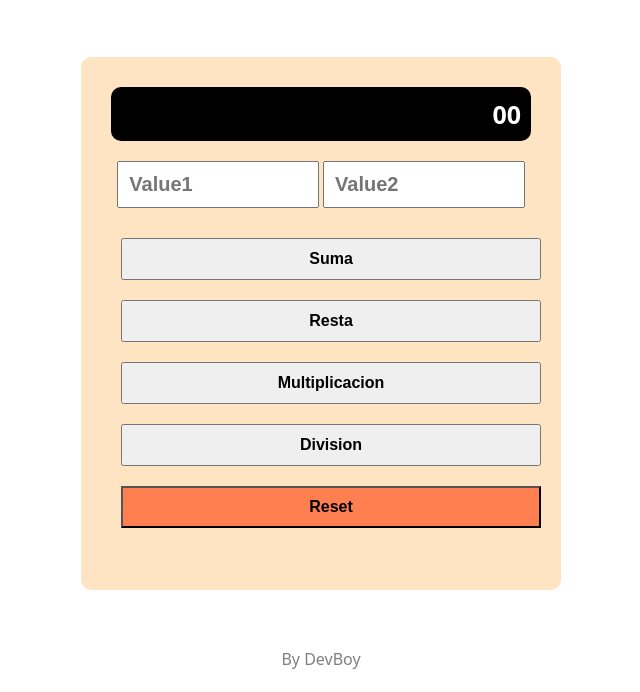
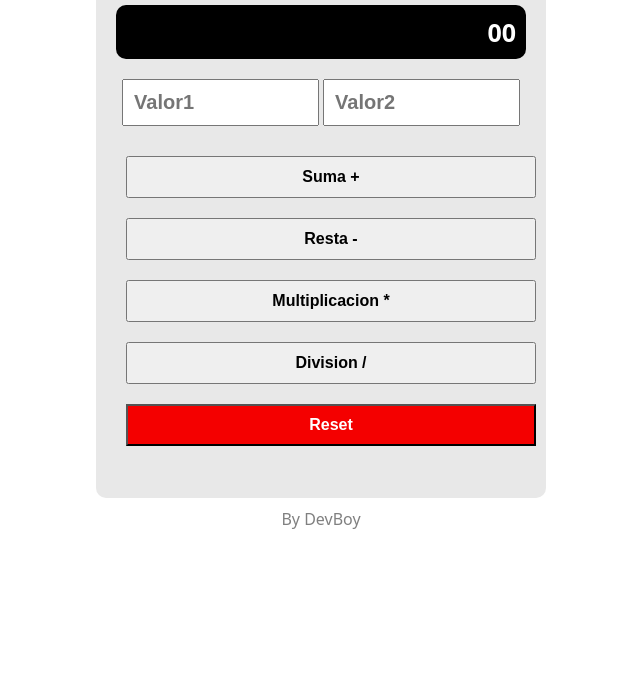
Before and after one commit to JohjanEspinosa/01.-SimpleCalculator, a plain HTML site: page index.html in a window 1280 px wide. Shown: the part 108-800 px from the top of the page, without its empty margins (319-959 px from the left). Drawn offline with Linux system fonts and the light colour scheme.

Commit message:
Calculator

```diff
--- a/index.html
+++ b/index.html
@@ -1,5 +1,6 @@
 <!DOCTYPE html>
 <html lang="en">
+
 <head>
   <meta charset="UTF-8" />
   <meta http-equiv="X-UA-Compatible" content="IE=edge" />
@@ -7,31 +8,28 @@
   <title>Simple Calculator | 01/100 Projects | By DevBoy</title>
   <link rel="stylesheet" href="styles.css" />
 </head>
+
 <body>
-    <h1>Simple Calculator</h1>
   <div class="container">
     <!-- Output -->
-
+    <h1>Calculadora Sencilla</h1>
     <div id="output">00</div>
-
     <!-- Inputs -->
-      <input type="text" id="input1" placeholder="Value1" />
-      <input type="text" id="input2" placeholder="Value2" />
-
+    <input type="text" id="input1" placeholder="Valor1" />
+    <input type="text" id="input2" placeholder="Valor2" />
     <!-- Buttons -->
     <div class="btns-container">
-        <button class="btns" onclick="add()">Suma</button>
-        <button class="btns" onclick="sub()">Resta</button>
-        <button class="btns" onclick="mul()">Multiplicacion</button>
-        <button class="btns" onclick="div()">Division</button>
+      <button class="btns" onclick="add()">Suma +</button>
+      <button class="btns" onclick="sub()">Resta -</button>
+      <button class="btns" onclick="mul()">Multiplicacion *</button>
+      <button class="btns" onclick="div()">Division /</button>
       <button class="btns" onclick="reset()" id="reset">Reset</button>
     </div>
-      <br />
+    <br/>
   </div>
   <footer>
-      <a href="https://www.instagram.com/codebustler" target="blank"
-        >By DevBoy</a
-      >
+    <a href="https://www.instagram.com/eldevboy" target="blank"
+    >By DevBoy</a>
   </footer>
   <script src="script.js"></script>
 </body>
--- a/styles.css
+++ b/styles.css
@@ -4,7 +4,7 @@
 
 body {
   width: 100%;
-  height: 100vh;
+  height: 80vh;
   margin: 0;
   padding: 0;
   font-family: system-ui, sans-serif;
@@ -13,14 +13,16 @@ body {
   display: grid;
   place-items: center;
   text-align: center;
+
 }
 
 .container {
-  max-width: 480px;
-  background-color: bisque;
+  max-width: 450px;
+  background-color: #E8E8E8;
   border-radius: 10px;
-  padding: 30px;
-  margin: 15px;
+  margin-top: 0;
+  padding: 20px;
+  margin: 5px;
 }
 
 #output {
@@ -54,10 +56,12 @@ input {
 }
 
 #reset {
-  background-color: coral;
+  background-color: #F40000;
+  color: white;
 }
-
-footer a {
+a {
+  padding: 20px;
+  margin-top: 0;
   text-decoration: none;
   color: grey;
 }
```
Lines whose indentation alone changed are shown as unchanged.
